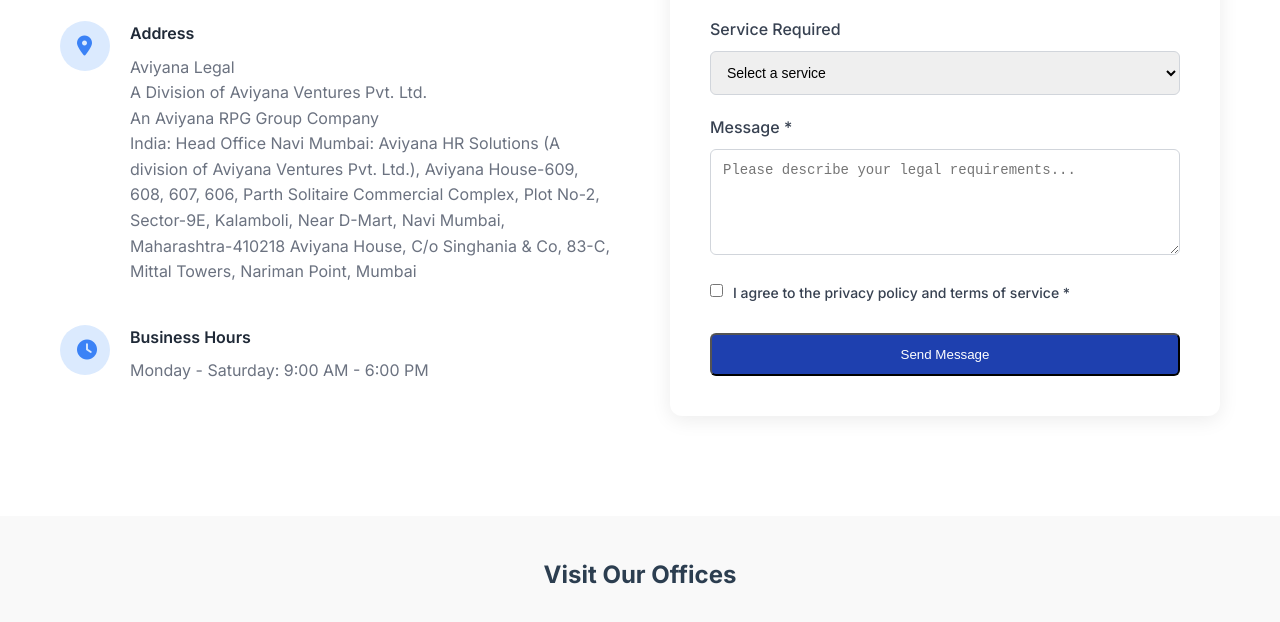
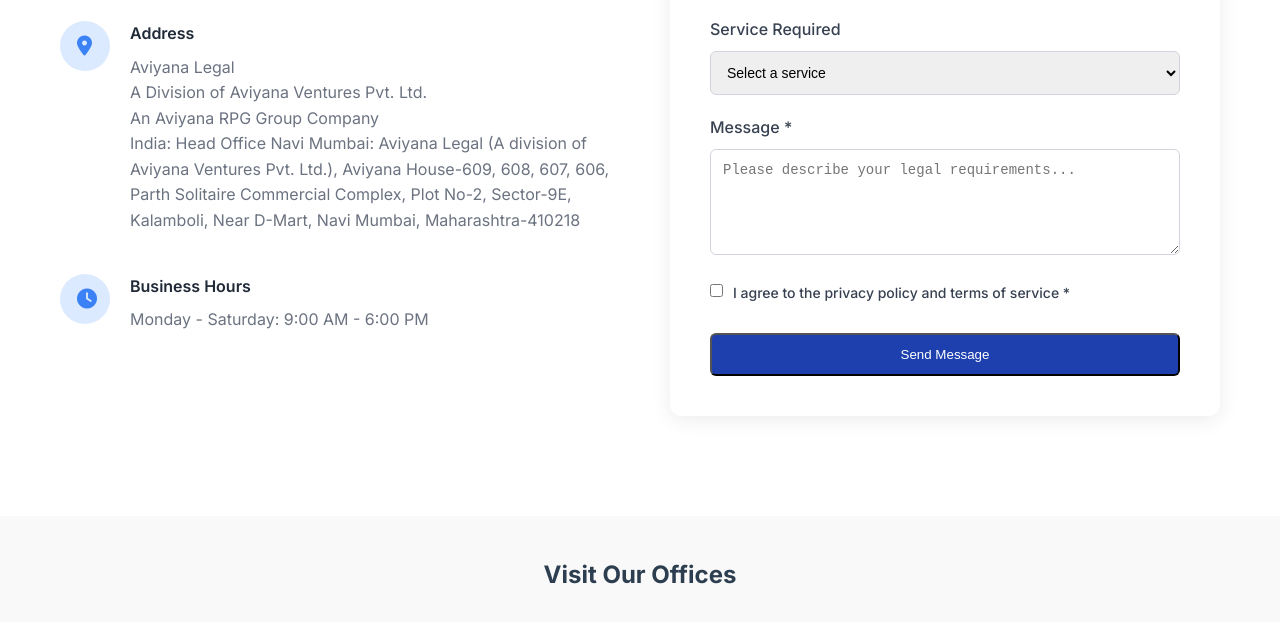
Before and after one commit to code-with-kaushlendra/aviyanalegal, a plain HTML site: page contact.html in a window 1280 px wide. Shown: the part 893-1515 px from the top of the page. Drawn offline with Linux system fonts and the light colour scheme.

Commit message:
final one

```diff
--- a/contact.html
+++ b/contact.html
@@ -97,8 +97,7 @@
                                 <p>Aviyana Legal<br>
                                 A Division of Aviyana Ventures Pvt. Ltd.<br>
                                 An Aviyana RPG Group Company<br>
-                               India: Head Office Navi Mumbai: Aviyana HR Solutions (A division of Aviyana Ventures Pvt. Ltd.), Aviyana House-609, 608, 607, 606, Parth Solitaire Commercial Complex, Plot No-2, Sector-9E, Kalamboli, Near D-Mart, Navi Mumbai, Maharashtra-410218
-Aviyana House, C/o Singhania & Co, 83-C, Mittal Towers, Nariman Point, Mumbai</p>
+                               India: Head Office Navi Mumbai: Aviyana Legal (A division of Aviyana Ventures Pvt. Ltd.), Aviyana House-609, 608, 607, 606, Parth Solitaire Commercial Complex, Plot No-2, Sector-9E, Kalamboli, Near D-Mart, Navi Mumbai, Maharashtra-410218</p>
                             </div>
                         </div>
 
```
